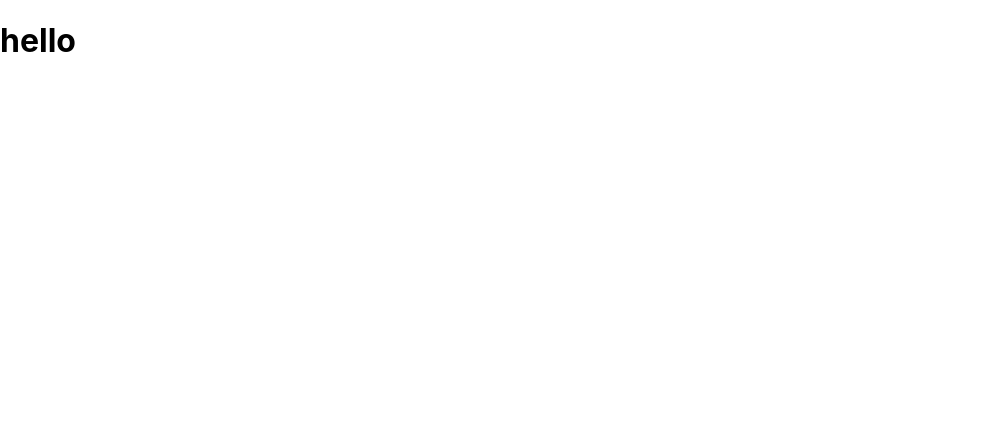
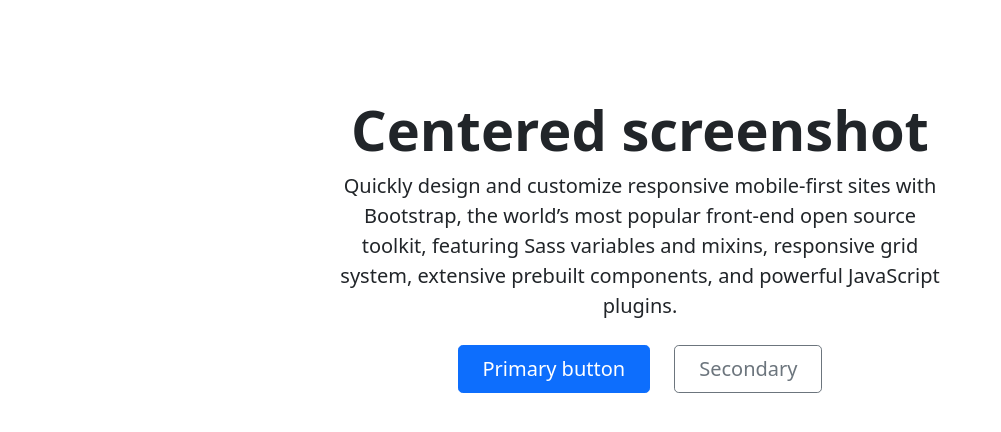
Before and after one commit to zainuabidin/zains-react-portifolio, a React (Create React App) app: page / in a window 1280 px wide. Shown: the top 432 px of the page, without its empty margins (0-1001 px from the left). Built offline with nearby package versions, Linux system fonts and the light colour scheme.

Commit message:
banner page build

```diff
--- a/package.json
+++ b/package.json
@@ -6,7 +6,9 @@
     "@testing-library/jest-dom": "^5.16.4",
     "@testing-library/react": "^13.2.0",
     "@testing-library/user-event": "^13.5.0",
+    "bootstrap": "^5.1.3",
     "react": "^18.1.0",
+    "react-bootstrap": "^2.4.0",
     "react-dom": "^18.1.0",
     "react-scripts": "5.0.1",
     "web-vitals": "^2.1.4"
--- a/src/App.js
+++ b/src/App.js
@@ -1,13 +1,14 @@
 
-
+import React from 'react';
+import MenuBar from './components/MenuBar'
+import ContactForm from './components/Contact'
+import Banner from './components/Banner';
 
 function App() {
   return (
-    <div className="App">
-      <h1>hello
-
-      </h1>
-    </div>
+    <>
+    <Banner/>
+    </>
   );
 }
 
--- /dev/null
+++ b/src/components/Banner.js
@@ -0,0 +1,30 @@
+import React from "react";
+
+const Banner = () => {
+  return (
+    <div className="px-4 pt-5 my-5 text-center border-bottom">
+      <h1 className="display-4 fw-bold">Centered screenshot</h1>
+      <div className="col-lg-6 mx-auto">
+        <p className="lead mb-4">
+          Quickly design and customize responsive mobile-first sites with
+          Bootstrap, the world’s most popular front-end open source toolkit,
+          featuring Sass variables and mixins, responsive grid system, extensive
+          prebuilt components, and powerful JavaScript plugins.
+        </p>
+        <div className="d-grid gap-2 d-sm-flex justify-content-sm-center mb-5">
+          <button type="button" className="btn btn-primary btn-lg px-4 me-sm-3">
+            Primary button
+          </button>
+          <button
+            type="button"
+            className="btn btn-outline-secondary btn-lg px-4"
+          >
+            Secondary
+          </button>
+        </div>
+      </div>
+    </div>
+  );
+};
+
+export default Banner;
--- /dev/null
+++ b/src/components/MenuBar.js
@@ -0,0 +1,24 @@
+//import React from 'react';
+import  Navbar  from 'react-bootstrap/Navbar';
+import Container from 'react-bootstrap/Container';
+import  Nav  from 'react-bootstrap/Nav';
+
+
+function MenuBar(){
+    return(
+        <Navbar bg="light" expand="lg">
+  <Container>
+    <Navbar.Brand href="#home">React-Bootstrap</Navbar.Brand>
+    <Navbar.Toggle aria-controls="basic-navbar-nav" />
+    <Navbar.Collapse id="basic-navbar-nav">
+      <Nav className="me-auto">
+        <Nav.Link href="#home">Home</Nav.Link>
+        <Nav.Link href="#link">Link</Nav.Link>
+     </Nav>
+    </Navbar.Collapse>
+  </Container>
+</Navbar>
+    )
+}
+
+export default MenuBar
--- a/src/components/contact.js
+++ b/src/components/contact.js
@@ -0,0 +1,24 @@
+
+import React from 'react';
+import Form from   'react-bootstrap/Form'
+import Container from 'react-bootstrap/Container'
+
+function ContactForm(){
+    return(
+        <Container>
+        <Form>
+        <Form.Group className="mb-3" controlId="exampleForm.ControlInput1">
+          <Form.Label>Email address</Form.Label>
+          <Form.Control type="email" placeholder="name@example.com" />
+        </Form.Group>
+        <Form.Group className="mb-3" controlId="exampleForm.ControlTextarea1">
+          <Form.Label>Example textarea</Form.Label>
+          <Form.Control as="textarea" rows={3} />
+        </Form.Group>
+      </Form>
+      </Container>
+    )
+
+}
+
+export default ContactForm;
--- a/src/index.js
+++ b/src/index.js
@@ -2,6 +2,7 @@ import React from 'react';
 import ReactDOM from 'react-dom/client';
 import './index.css';
 import App from './App';
+import 'bootstrap/dist/css/bootstrap.min.css';
 
 
 
```
Also changed, not shown: src/components/nav.js (deleted), 2 other files (tests, documents, lock files or other folders).
